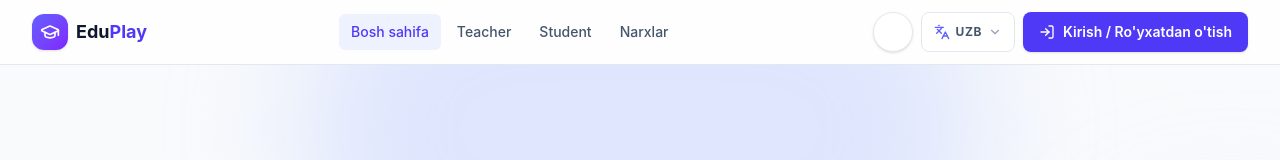
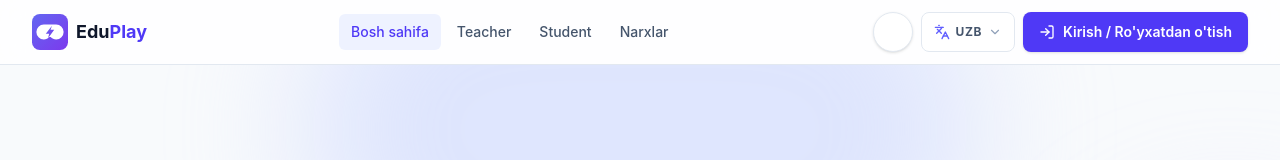
Before and after one commit to Anvarbek-9158/uyin, a React (Vite) app: page /#/ in a window 1280 px wide. Shown: the top 160 px of the page. Built offline with nearby package versions, Linux system fonts and the light colour scheme.

Commit message:
Yangi logo: o'yin (oyoq tugmasi) uslubidagi gamepad + chaqmoq belgisi (favicon, Navbar, Header)

```diff
--- a/src/components/Header.tsx
+++ b/src/components/Header.tsx
@@ -1,7 +1,8 @@
 import {useEffect, useRef, useState} from 'react';
 import {Link, NavLink} from 'react-router-dom';
-import {Check, ChevronDown, GraduationCap, Languages, LogIn, Menu, X} from 'lucide-react';
+import {Check, ChevronDown, Languages, LogIn, Menu, X} from 'lucide-react';
 import ThemeToggle from './ThemeToggle';
+import {Logo} from './Logo';
 import {useLang, type Language} from '../i18n';
 
 const LANG_OPTIONS: {value: Language; label: string}[] = [
@@ -152,9 +153,7 @@ export default function Header() {
           to="/"
           className="flex items-center gap-2 text-lg font-bold text-slate-900 dark:text-white"
         >
-          <span className="flex h-9 w-9 items-center justify-center rounded-xl bg-gradient-to-br from-indigo-500 to-violet-600 text-white shadow-sm">
-            <GraduationCap className="h-5 w-5" />
-          </span>
+          <Logo className="h-9 w-9" />
           <span>
             Edu<span className="text-indigo-600 dark:text-indigo-400">Play</span>
           </span>
--- /dev/null
+++ b/src/components/Logo.tsx
@@ -0,0 +1,13 @@
+interface LogoProps {
+  className?: string;
+}
+
+export const Logo: React.FC<LogoProps> = ({ className = 'h-9 w-9' }) => (
+  <img
+    src="/favicon.svg"
+    alt="EduPlay logo"
+    width={36}
+    height={36}
+    className={`shrink-0 select-none ${className}`}
+  />
+);
--- a/src/components/Navbar.tsx
+++ b/src/components/Navbar.tsx
@@ -1,6 +1,7 @@
 import React, { useState, useRef, useEffect } from 'react';
-import { Award, Copy, Check, LogOut, Languages, ChevronDown } from 'lucide-react';
+import { Copy, Check, LogOut, Languages, ChevronDown } from 'lucide-react';
 import { useLang, Language } from '../i18n';
+import { Logo } from './Logo';
 
 interface NavbarProps {
   viewMode: 'LANDING' | 'TEACHER' | 'STUDENT';
@@ -63,9 +64,7 @@ export const Navbar: React.FC<NavbarProps> = ({
           onClick={() => setViewMode('TEACHER')}
           className="flex items-center gap-2 sm:gap-3 cursor-pointer group min-w-0 shrink"
         >
-          <div className="w-9 h-9 sm:w-11 sm:h-11 bg-indigo-600 rounded-xl flex items-center justify-center shadow-[0_0_20px_rgba(79,70,229,0.5)] group-hover:scale-105 transition-transform shrink-0 border border-indigo-400/40">
-            <Award className="w-5 h-5 sm:w-6 sm:h-6 text-white" />
-          </div>
+          <Logo className="w-9 h-9 sm:w-11 sm:h-11 drop-shadow-[0_0_12px_rgba(99,102,241,0.55)] group-hover:scale-105 transition-transform" />
           <div className="min-w-0">
             <div className="flex items-center gap-2">
               <span className="font-black text-base sm:text-xl md:text-2xl tracking-tight truncate">
```
Also changed, not shown: public/favicon.svg.
